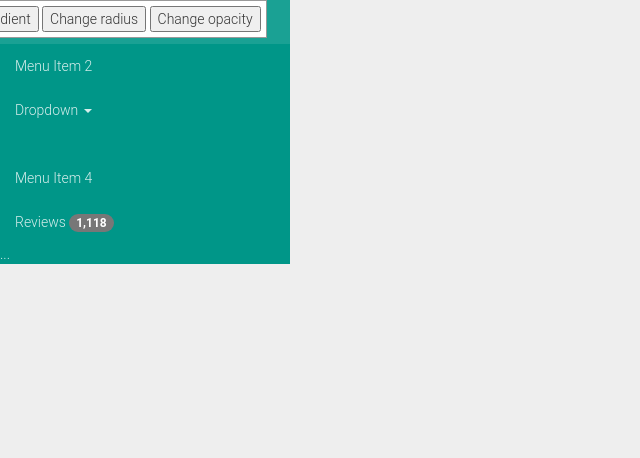
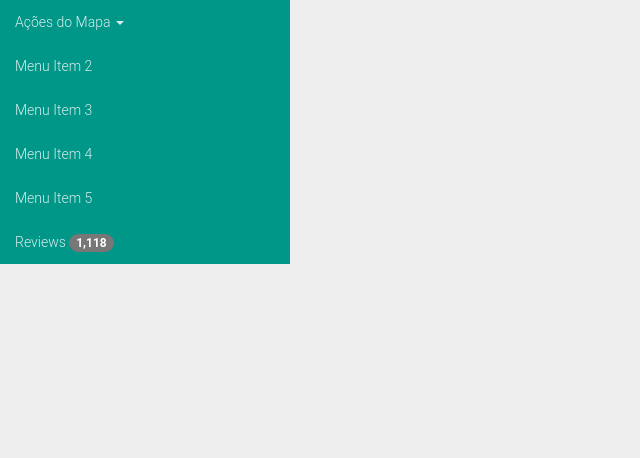
Before and after one commit to DangerZoneProject/Danger, a PHP site: page / in a window 1280 px wide. Shown: the top 458 px of the page, without its empty margins (0-640 px from the left). Run offline with PHP 8.4, Linux system fonts and the light colour scheme; some libraries are stand-ins or nearby versions.

Commit message:
Alteração nos menus e atualização no css
foi atualizado o menu lateral.

```diff
--- a/css/mine.css
+++ b/css/mine.css
@@ -16,15 +16,14 @@ html, body, #map-canvas {
 }
 
 #botoes-heatmap{
-	    position: absolute;
-        top: 0px;
-		left: -10px;
-        margin-left: -180px;
-        z-index: 5;
-		background-color: #fff;
-        padding: 5px;
-        border: 1px solid #999;
-
+      position: absolute;
+      top: 0px;
+      left: -10px;
+      margin-left: 280px;
+      text-align: center;
+      z-index: 5;
+      background-color: #009688;
+      padding: inherit;
 }
 
 
--- a/index.html
+++ b/index.html
@@ -27,45 +27,30 @@
             <span class="icon-bar"></span>
             <span class="icon-bar"></span>
           </button>
-          <span class="visible-xs navbar-brand">Sidebar menu</span>
+          <span class="visible-xs navbar-brand">Menu Principal</span>
         </div>
         <div class="navbar-collapse collapse sidebar-navbar-collapse">
 
           <ul class="nav navbar-nav">
 
-            <li class="active"><a href="#">Menu Item 1</a></li>
-            <li><a href="#">Menu Item 2</a></li>
+            <li class="active">
             <li class="dropdown">
-              <a href="#" class="dropdown-toggle" data-toggle="dropdown">Dropdown <b class="caret"></b></a>
+              <a href="#" class="dropdown-toggle" data-toggle="dropdown">Ações do Mapa <b class="caret"></b></a>
               <ul class="dropdown-menu">
-                <li><a href="#">Action</a></li>
-                <li><a href="#">Another action</a></li>
-                <li><a href="#">Something else here</a></li>
-                <li class="divider"></li>
-                <li class="dropdown-header">Nav header</li>
-                <li><a href="#">Separated link</a></li>
-                <li><a href="#">One more separated link</a></li>
+                <li><a onclick="toggleHeatmap()">Toggle Heatmap</a></li>
+                <li><a onclick="changeGradient()">Change gradient</a></li>
+                <li><a onclick="changeRadius()">Change radius</a></li>
+                <li><a onclick="changeOpacity()">Change opacity</a></li>
               </ul>
             </li>
-            <li> <a href="#"></a></li>
+            <li><a href="#">Menu Item 2</a></li>
+            <li><a href="#">Menu Item 3</a></li>
             <li><a href="#">Menu Item 4</a></li>
+            <li><a href="#">Menu Item 5</a></li>
             <li><a href="#">Reviews <span class="badge">1,118</span></a></li>
-            <li id="ultimo">...</li>
           </ul>
         </div><!--/.nav-collapse -->
       </div>
-    </div>
-  </div>
-
-
-  <div class="col-sm-9">
-    <div id="botoes-heatmap">
-      <button onclick="toggleHeatmap()">Toggle Heatmap</button>
-      <button onclick="changeGradient()">Change gradient</button>
-      <button onclick="changeRadius()">Change radius</button>
-      <button onclick="changeOpacity()">Change opacity</button>
-
-
     </div>
   </div>
 
```
